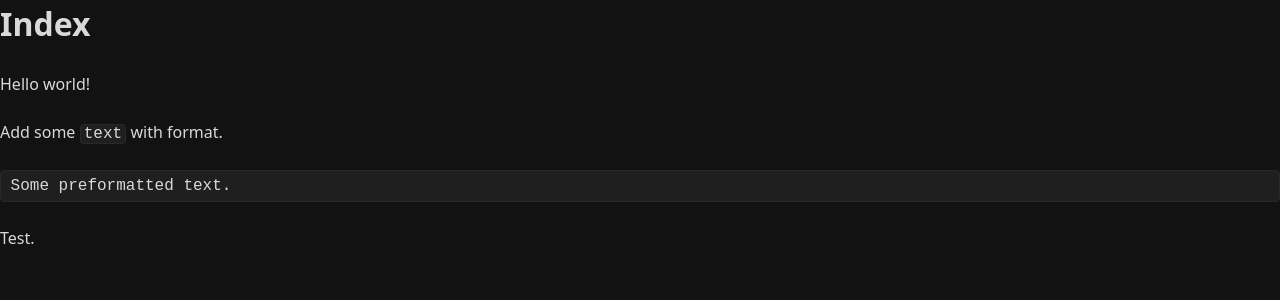
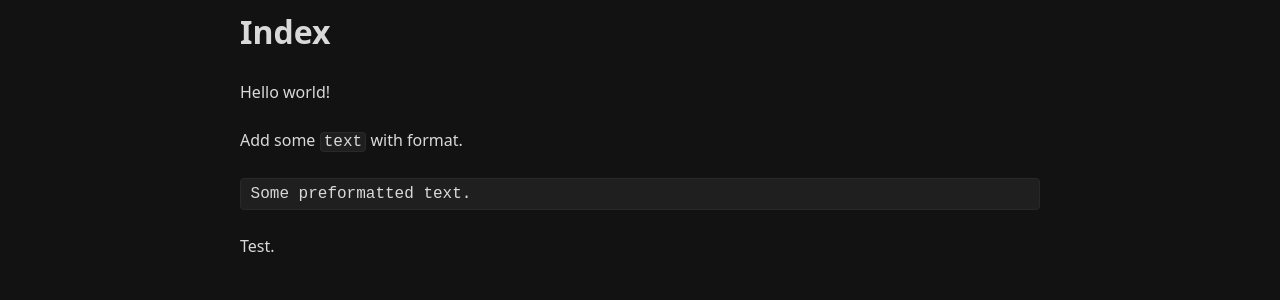
Before and after one commit to febog/fbgmx, a Jekyll site: the page built from index.md, in a window 1280 px wide. Shown: the top 300 px of the page. Built offline with Jekyll 4.4.1, drawn with Linux system fonts in a browser that asks for light colours.

Commit message:
Fix layout

```diff
--- a/_layouts/base.html
+++ b/_layouts/base.html
@@ -3,16 +3,95 @@
 
 <head>
   <meta charset="utf-8">
-  <meta name="viewport" content="width=device-width">
-  <meta name="description" content="Testing website.">
-  <title>{{ page.title }}</title>
+  <meta name="viewport" content="width=device-width, initial-scale=1">
+  <meta name="description" content="A personal website.">
+  <title>fbg.mx</title>
   <style>
-    :root{--body-font-family:system-ui, -apple-system, "Segoe UI", Roboto, "Helvetica Neue", "Noto Sans", "Liberation Sans", Arial, sans-serif, "Apple Color Emoji", "Segoe UI Emoji", "Segoe UI Symbol", "Noto Color Emoji";--body-color:#d9d9d9;--primary-color:#6e8cfe;--secondary-color:#866efe;--background-color:#121213;--gray-background-color:#1f1f1f;--gray-border-color:#292929;--content-width:800px}body{font-family:var(--body-font-family);font-size:1rem;line-height:1.5;color:var(--body-color);background-color:var(--background-color);margin:0}main{max-width:var(--content-width);margin:0 auto;padding:0.5rem}blockquote,dl,figure,h1,h2,h3,h4,h5,h6,ol,p,pre,ul{margin-top:0;margin-bottom:1.5rem}h1,h2,h3,h4,h5,h6{overflow-wrap:break-word;font-weight:600}small{font-size:90%}a{text-decoration:none;color:var(--primary-color);border-bottom:1px solid var(--primary-color)}a:visited{color:var(--secondary-color);border-bottom:1px solid var(--secondary-color)}a:hover{color:var(--body-color);border-bottom:1px solid var(--body-color)}hr{border:none;border-top:1px solid var(--body-color)}code,pre{background-color:var(--gray-background-color);padding:0 0.2em;border-radius:4px;border:1px solid var(--gray-border-color)}pre > code{border-style:none}pre{padding:0.2em 0.4em}
+    :root {
+      --body-font-family: system-ui, -apple-system, "Segoe UI", Roboto,
+        "Helvetica Neue", "Noto Sans", "Liberation Sans", Arial, sans-serif,
+        "Apple Color Emoji", "Segoe UI Emoji", "Segoe UI Symbol",
+        "Noto Color Emoji";
+      --body-color: #d9d9d9;
+      --primary-color: #6e8cfe;
+      --secondary-color: #866efe;
+      --background-color: #121213;
+      --gray-background-color: #1f1f1f;
+      --gray-border-color: #292929;
+      --content-width: 800px;
+    }
+
+    body {
+      font-family: var(--body-font-family);
+      font-size: 1rem;
+      line-height: 1.5;
+      color: var(--body-color);
+      background-color: var(--background-color);
+      margin: 0;
+    }
+
+    main {
+      max-width: var(--content-width);
+      margin: 0 auto;
+      padding: 0.5rem;
+    }
+
+    h1, h2, h3, h4, h5, h6, p, ul, ol, dl, blockquote, pre, figure {
+      margin-top: 0px;
+      margin-bottom: 1.5rem;
+    }
+
+    h1, h2, h3, h4, h5, h6 {
+      overflow-wrap: break-word;
+      font-weight: 600;
+    }
+
+    small {
+      font-size: 90%;
+    }
+
+    a {
+      text-decoration: none;
+      color: var(--primary-color);
+      border-bottom: 1px solid var(--primary-color);
+    }
+
+    a:visited {
+      color: var(--secondary-color);
+      border-bottom: 1px solid var(--secondary-color);
+    }
+
+    a:hover {
+      color: var(--body-color);
+      border-bottom: 1px solid var(--body-color);
+    }
+
+    hr {
+      border: none;
+      border-top: 1px solid var(--body-color);
+    }
+
+    pre, code {
+      background-color: var(--gray-background-color);
+      padding: 0 0.2em;
+      border-radius: 4px;
+      border: 1px solid var(--gray-border-color);
+    }
+
+    pre > code {
+      border-style: none;
+    }
+
+    pre {
+      padding: 0.2em 0.4em;
+    }
   </style>
 </head>
 
 <body>
-  {{ content }}
+  <main>
+    {{ content }}
+  </main>
 </body>
 
 </html>
```
